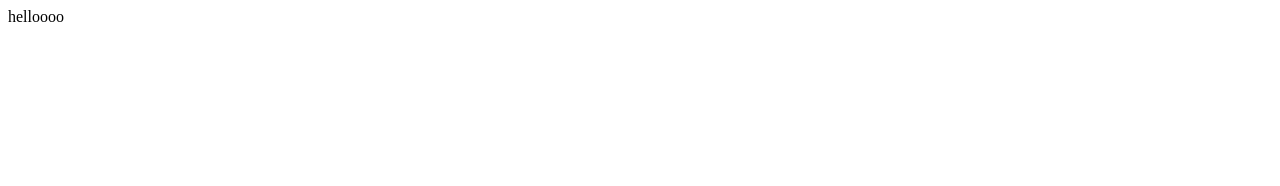
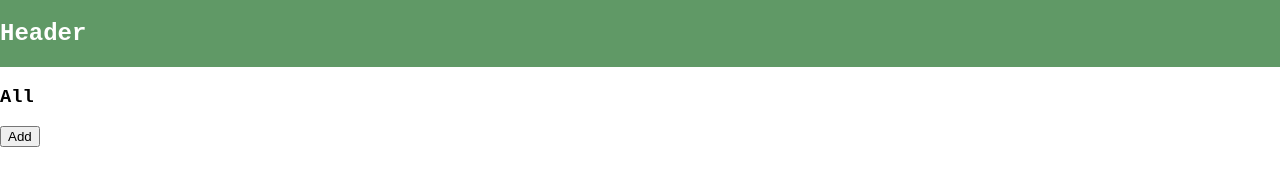
Before and after one commit to nelly476/to-do-app-webpack, a website with bundled scripts: page dist/index.html in a window 1280 px wide. Built offline with nearby package versions, Linux system fonts and the light colour scheme.

Commit message:
add UI addMainLayout fn

```diff
--- a/src/index.js
+++ b/src/index.js
@@ -1,9 +1,5 @@
-function component() {
-  const element = document.createElement("div");
+import "./style.css";
+import toDoFactory from "./modules/toDoFactory";
+import { addMainLayout } from "./modules/UI";
 
-  element.innerHTML = "helloooo";
-
-  return element;
-}
-
-document.body.appendChild(component());
+addMainLayout();
--- /dev/null
+++ b/src/modules/UI.js
@@ -0,0 +1,17 @@
+function addMainLayout() {
+  const header = document.createElement("div");
+  header.className = "header";
+  header.innerHTML = `
+  <h2>Header</h2>`;
+  document.body.appendChild(header);
+
+  const sideBar = document.createElement("div");
+  sideBar.className = "sidebar";
+  sideBar.innerHTML = `
+  <h3>All</h3>
+  <button>Add</button>
+  `;
+  document.body.appendChild(sideBar);
+}
+
+export { addMainLayout };
--- /dev/null
+++ b/src/modules/toDoFactory.js
@@ -0,0 +1,7 @@
+const toDoFactory = (title, description, dueDate, priority) => {
+  const getTitle = () => title;
+
+  return { title, description, dueDate, priority, getTitle };
+};
+
+export default toDoFactory;
--- /dev/null
+++ b/src/style.css
@@ -0,0 +1,18 @@
+html,
+body {
+  margin: 0;
+  padding: 0;
+  height: 100vh;
+  display: flex;
+  flex-direction: column;
+  font-family: "Courier New", Courier, monospace;
+}
+
+* {
+  box-sizing: border-box;
+}
+
+.header {
+  background-color: #609966;
+  color: white;
+}
--- a/webpack.config.js
+++ b/webpack.config.js
@@ -5,7 +5,8 @@ module.exports = {
   mode: "development",
   entry: {
     index: "./src/index.js",
-    print: "./src/print.js",
+    toDoFactory: "./src/modules/toDoFactory.js",
+    UI: "./src/modules/UI.js",
   },
   devtool: "inline-source-map",
   devServer: {
@@ -13,7 +14,7 @@ module.exports = {
   },
   plugins: [
     new HtmlWebpackPlugin({
-      title: "Output Management",
+      title: "TO-DO",
     }),
   ],
   output: {
```
Also changed, not shown: dist/UI.bundle.js (added), dist/index.bundle.js, dist/index.html, dist/print.bundle.js (deleted), dist/runtime.bundle.js, dist/toDoFactory.bundle.js (added), src/print.js (deleted).
